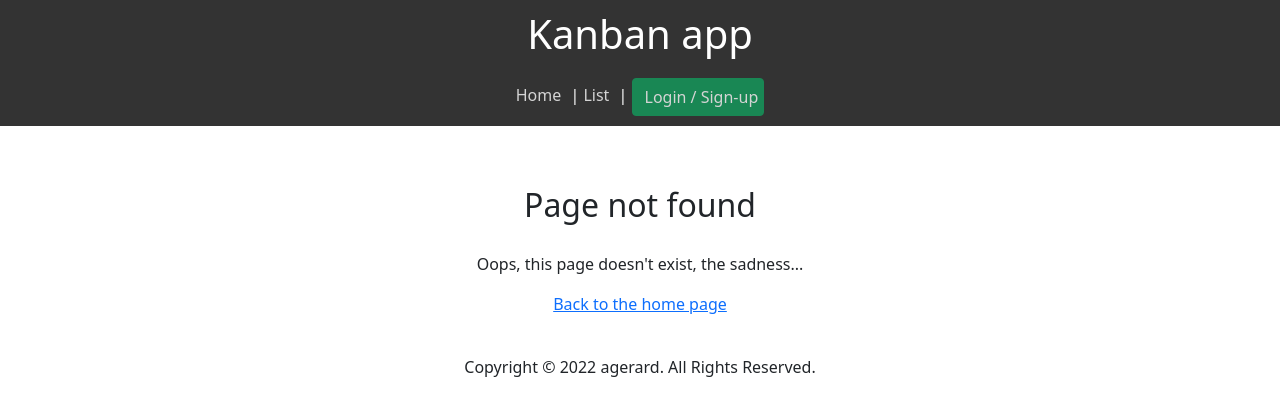
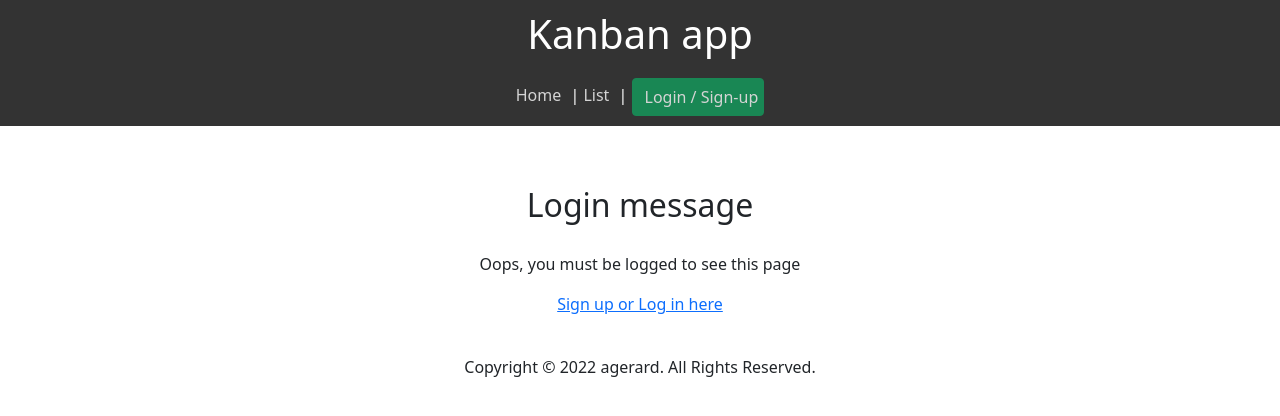
Before and after one commit to agerard57/JS_Vue-Kanban, a Vue app in the folder JS_Vue-Kanban_client/: page /login-message in a window 1280 px wide. Before the commit this address had no page. Shown: the top 416 px of the page. Built offline with nearby package versions, Linux system fonts and the light colour scheme; what vue-toast-notification would draw is missing.

Commit message:
feat: Add auth message

```diff
--- a/JS_Vue-Kanban_client/src/components/authFormPage/AuthForm.vue
+++ b/JS_Vue-Kanban_client/src/components/authFormPage/AuthForm.vue
@@ -166,7 +166,7 @@ export default {
   },
   mounted() {
     if (this.loggedIn) {
-      this.$router.push("/");
+      this.$router.push("/login-message");
     }
   },
   created() {
--- a/JS_Vue-Kanban_client/src/components/taskFormPage/TaskForm.vue
+++ b/JS_Vue-Kanban_client/src/components/taskFormPage/TaskForm.vue
@@ -203,7 +203,7 @@ export default {
   },
   mounted() {
     if (!this.loggedIn && !this.urlContains("task")) {
-      this.$router.push("/todos");
+      this.$router.push("/login-message");
     }
   },
 };
--- a/JS_Vue-Kanban_client/src/router/index.js
+++ b/JS_Vue-Kanban_client/src/router/index.js
@@ -48,5 +48,10 @@ export default new Router({
       name: "Page not found",
       component: () => import("../views/NotFound.vue"),
     },
+    {
+      path: "/login-message",
+      name: "Login message",
+      component: () => import("../views/AuthMessage.vue"),
+    },
   ],
 });
--- /dev/null
+++ b/JS_Vue-Kanban_client/src/views/AuthMessage.vue
@@ -0,0 +1,24 @@
+<template>
+  <main class="content text-center">
+    <p>{{ message }}</p>
+    <a href @click="$router.go(-1)" v-if="loggedIn">Go back</a>
+    <router-link :to="{ name: 'Sign up / Login' }" v-else
+      >Sign up or Log in here</router-link
+    >
+  </main>
+</template>
+
+<script>
+export default {
+  name: "AuthMessage",
+  computed: {
+    loggedIn() {
+      return this.$store.state.auth.status.loggedIn;
+    },
+    message() {
+      if (this.loggedIn) return "Oops, it seems you are already logged in !";
+      else return "Oops, you must be logged to see this page";
+    },
+  },
+};
+</script>
```
